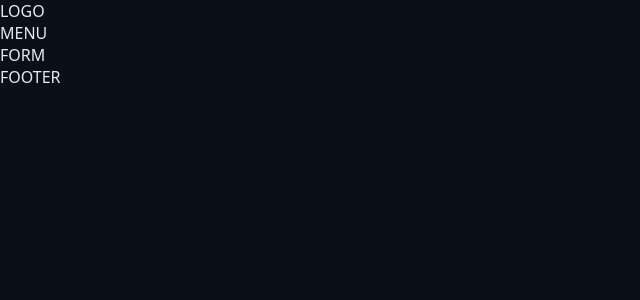
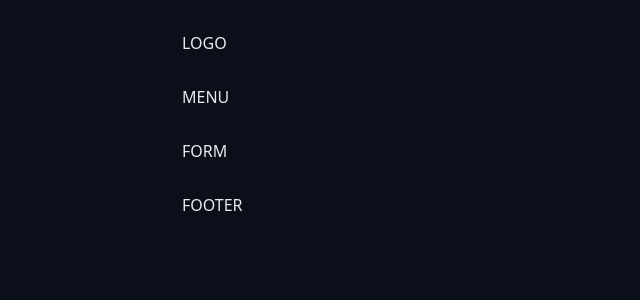
Before and after one commit to mtzamorim/chronos-pomodoros, a React (Vite) app: page / in a window 1280 px wide. Shown: the top 300 px of the page, without its empty margins (0-640 px from the left). Built offline with nearby package versions, Linux system fonts and the light colour scheme.

Commit message:
feat: adicionado ao css global de container fluid, container e content

```diff
--- a/src/styles/global.css
+++ b/src/styles/global.css
@@ -15,3 +15,16 @@ body {
   background: var(--gray-900);
   color: var(--text-default);
 }
+
+.container-fluid{
+  max-width: auto;
+}
+
+.container {
+  max-width: 98rem;
+  margin: 0 auto;
+}
+
+.content {
+  margin: 3.2rem;
+}
```
